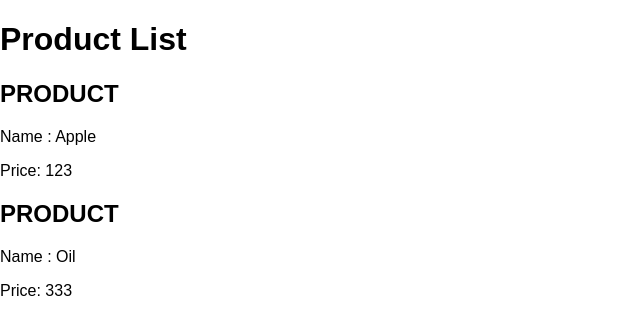
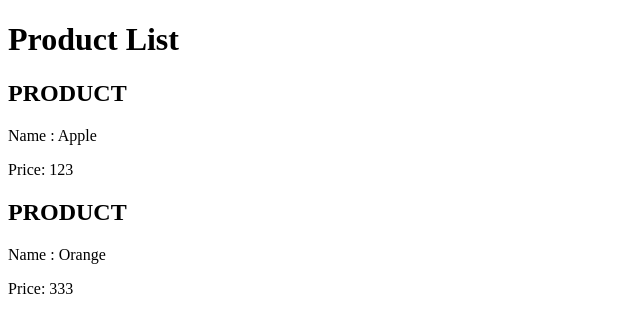
Before and after one commit to behnum/react-sandbox, a React (Create React App) app: page / in a window 1280 px wide. Shown: the top 334 px of the page, without its empty margins (0-640 px from the left). Built offline with nearby package versions, Linux system fonts and the light colour scheme.

Commit message:
products outside of ProductList - Method 1

```diff
--- a/src/App.js
+++ b/src/App.js
@@ -1,20 +1,7 @@
-// TODO: Move const products outside of ProductList (based on source)
-
 import React, { Component } from "react";
 // Based on: https://goo.gl/2ZE1mX
 class ProductList extends Component {
   render() {
-    const products = [
-      {
-        name: "Apple",
-        price: 123
-      },
-      {
-        name: "Oil",
-        price: 333
-      }
-    ];
-
     const productList = products.map(function(product, index) {
       return (
         <ProductItem key={index} name={product.name} price={product.price} />
@@ -46,4 +33,15 @@ class ProductItem extends Component {
   }
 }
 
-export default ProductList;
+const products = [
+  {
+    name: "Apple",
+    price: 123
+  },
+  {
+    name: "Orange",
+    price: 333
+  }
+];
+
+export { ProductList, products };
--- a/src/index.js
+++ b/src/index.js
@@ -1,9 +1,8 @@
 import React from 'react';
 import ReactDOM from 'react-dom';
-import './index.css';
-import App from './App';
+import { ProductList, products } from './App';
 import registerServiceWorker from './registerServiceWorker';
 
-ReactDOM.render(<App />, document.getElementById('root'));
+ReactDOM.render(<ProductList products={products} />, document.getElementById('root'));
 
 registerServiceWorker();
```
